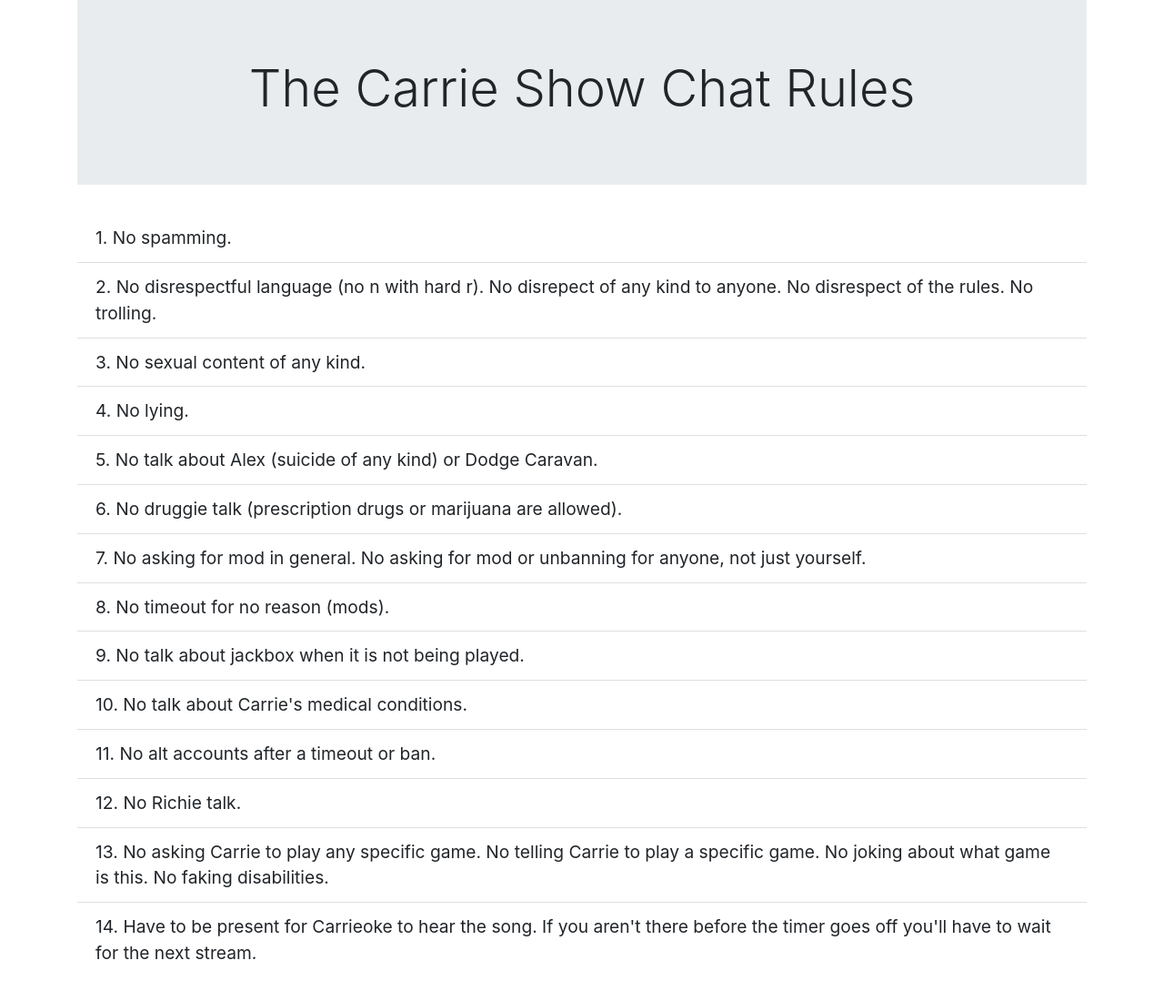
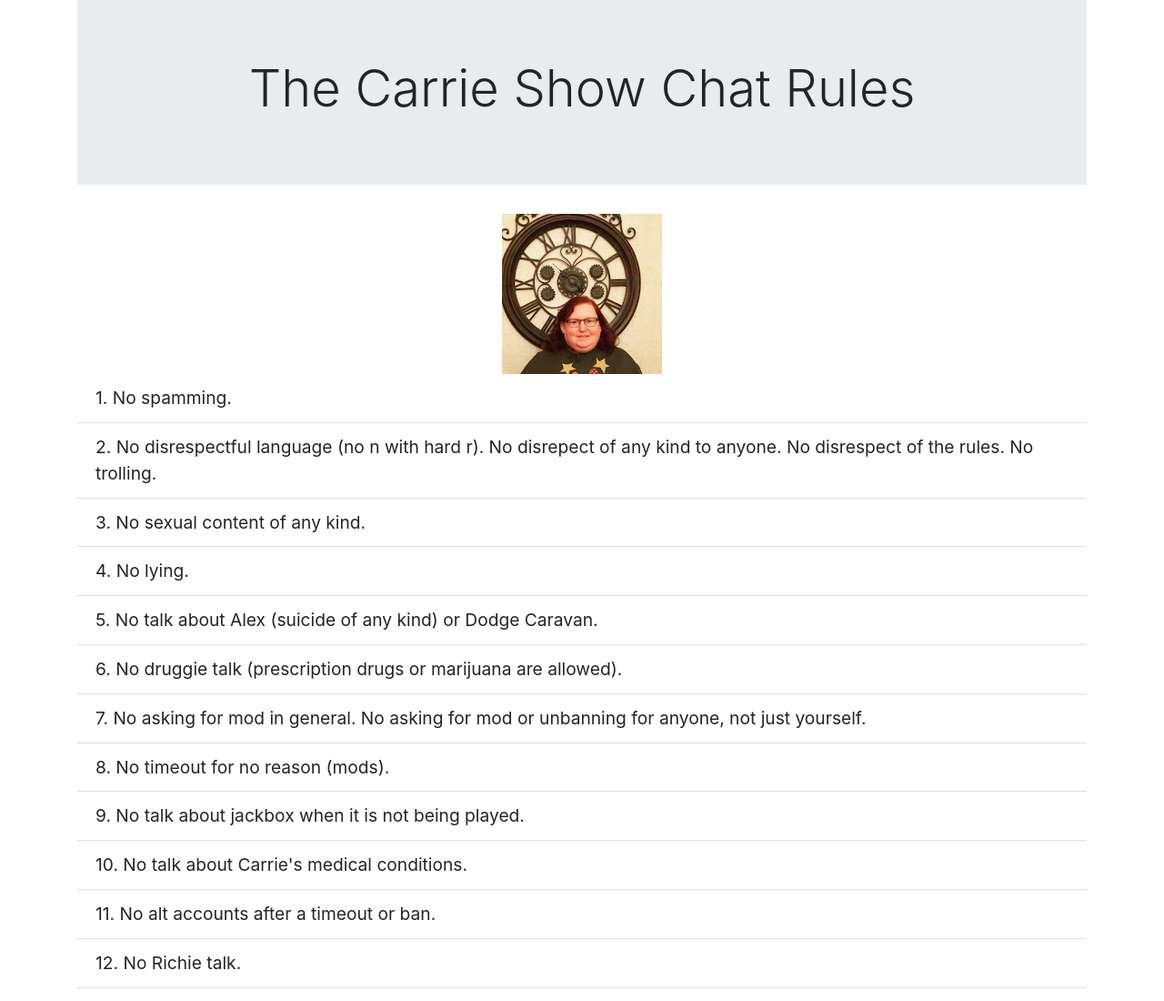
Before and after one commit to thecarrieshow/rules, a plain HTML site: page index.html in a window 1280 px wide. Shown: the top 1100 px of the page at 91% size. Drawn offline with nearby package versions, Linux system fonts and the light colour scheme.

Commit message:
Add files via upload

```diff
--- a/index.html
+++ b/index.html
@@ -22,6 +22,11 @@
         <div class="container">
           <h1 class="display-4 text-center">The Carrie Show Chat Rules</h1>
         </div>
+      </div>
+      <div class="row justify-content-center">
+        <a href="https://www.youtube.com/channel/UCUjZC3VCZ5AfKWm9VHCHyRw" target="_blank">
+        <img src="./carrie.jpeg" alt="carrie">
+        </a>
       </div>
       <div class="row justify-content-center">
         <div class="col-12">
@@ -70,6 +75,7 @@
     </main>
     <script>
       console.log("cc and rn");
+      console.log('')
     </script>
 
     <script src="https://cdnjs.cloudflare.com/ajax/libs/jquery/3.5.1/jquery.slim.min.js"></script>
```
Also changed, not shown: carrie.jpeg (added).
